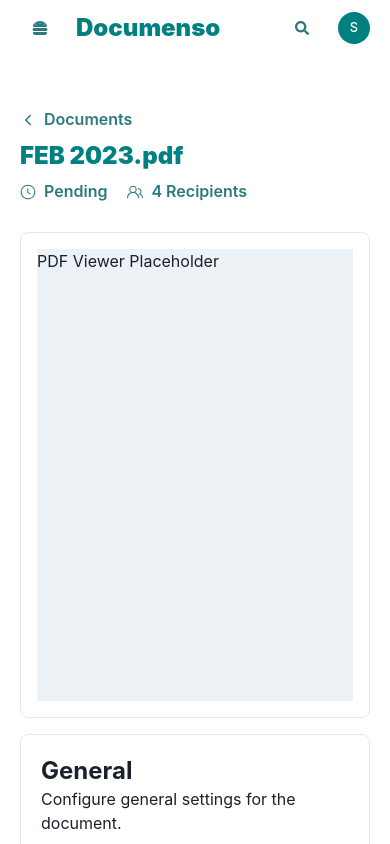
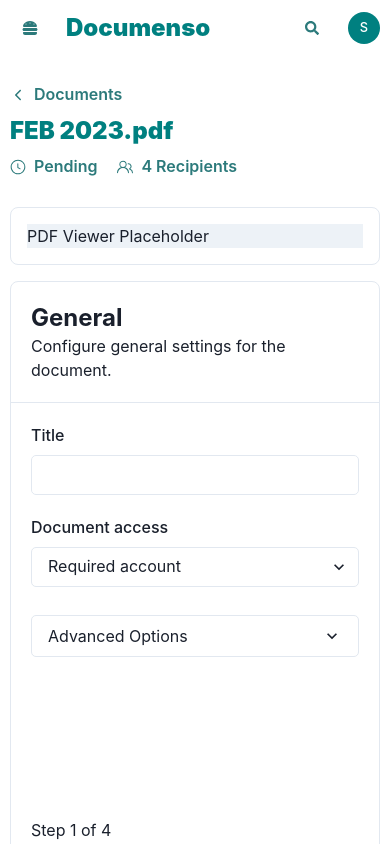
Before and after one commit to SameerTheProgrammer/PSE_documenso_ui, a React (Vite) app: page /document/edit/doc1 in a window 390 px wide. Shown: the top 844 px of the page. Built offline with nearby package versions, Linux system fonts and the light colour scheme.

Commit message:
make doc edit page responsive

```diff
--- a/src/components/DocumentEditPage/FirstStepCard.tsx
+++ b/src/components/DocumentEditPage/FirstStepCard.tsx
@@ -43,12 +43,12 @@
                 overflow="hidden"
                 shadow={"none"}
                 borderColor={"none"}
-                h={"100%"}
+                minH={650}
             >
                 <DocumentEditCardHeading ActiveStep={ActiveStep} steps={steps} />
 
                 <CardBody overflowY="auto">
-                    <Flex w={"100%"} gap={5} direction={"column"}>
+                    <Flex h={350} w={"100%"} gap={5} direction={"column"}>
                         <FormControl>
                             <FormLabel>Title</FormLabel>
                             <Input name="title" borderRadius={5} />
--- a/src/components/DocumentEditPage/ForthStepCard.tsx
+++ b/src/components/DocumentEditPage/ForthStepCard.tsx
@@ -37,7 +37,7 @@
                 overflow="hidden"
                 shadow={"none"}
                 borderColor={"none"}
-                h={"100%"}
+                minH={650}
             >
                 <DocumentEditCardHeading ActiveStep={ActiveStep} steps={steps} />
 
@@ -55,7 +55,7 @@
                                 <Text> Message </Text>
                                 <Text opacity={0.7}> (Optional)</Text>
                             </FormLabel>
-                            <Textarea maxH={250} />
+                            <Textarea minH={150} maxH={250} />
                         </FormControl>
                     </Flex>
                 </CardBody>
--- a/src/components/DocumentEditPage/SecondStepCard.tsx
+++ b/src/components/DocumentEditPage/SecondStepCard.tsx
@@ -90,12 +90,12 @@
                 overflow="hidden"
                 shadow={"none"}
                 borderColor={"none"}
-                h={"100%"}
+                minH={650}
             >
                 <DocumentEditCardHeading ActiveStep={ActiveStep} steps={steps} />
 
-                <CardBody overflowY="auto">
-                    <Flex overflowX={"hidden"} w={"100%"} gap={5} h={"100%"} direction={"column"}>
+                <CardBody overflowY="auto" overflowX={"hidden"}>
+                    <Flex w={"100%"} gap={5} h={350} direction={"column"}>
                         {forms.map((form, index) => (
                             <Flex w={"100%"} key={index} gap={4} align={"center"}>
                                 <FormControl isRequired>
@@ -118,13 +118,14 @@
                                         }
                                     />
                                 </FormControl>
-                                <Flex mt={8} gap={2}>
+                                <Flex mt={8} gap={{ base: 1, lg: 2 }}>
                                     <FormControl>
                                         <Menu>
                                             <MenuButton
                                                 as={Button}
                                                 borderRadius={5}
                                                 rightIcon={<IoIosArrowDown />}
+                                                px={{ base: 2, sm: 4 }}
                                             >
                                                 {roleIcon[form.role]}
                                             </MenuButton>
--- a/src/components/DocumentEditPage/ThirdStepCard.tsx
+++ b/src/components/DocumentEditPage/ThirdStepCard.tsx
@@ -103,14 +103,13 @@
                 flex="3"
                 borderWidth="1px"
                 borderRadius="lg"
-                overflow="hidden"
                 shadow={"none"}
                 borderColor={"none"}
-                h={"100%"}
+                minH={650}
             >
                 <DocumentEditCardHeading ActiveStep={ActiveStep} steps={steps} />
 
-                <CardBody overflowY="auto">
+                <CardBody>
                     <Flex w={"100%"} gap={5} direction={"column"}>
                         <Menu>
                             <MenuButton
@@ -158,6 +157,7 @@
                             templateColumns="repeat(3, 1fr)"
                             justifyItems={"center"}
                             gap={2}
+                            flexWrap={"wrap"}
                         >
                             <GridItem w={"100%"} h={"100%"}>
                                 <Button
--- a/src/components/DocumentPage/table/Table.tsx
+++ b/src/components/DocumentPage/table/Table.tsx
@@ -58,11 +58,10 @@
         header: "Actions",
         cell: (info: CellContext<ITableDocsData, string>) => (
             <Flex gap={5} align="center">
-                <Button leftIcon={<FaRegEdit />}>
-                    <ChakraLink as={ReactRouterLink} to={`document/edit/${info.getValue()}`}>
-                        Edit
-                    </ChakraLink>
-                </Button>
+                <ChakraLink as={ReactRouterLink} to={`document/edit/${info.getValue()}`}>
+                    <Button leftIcon={<FaRegEdit />}>Edit</Button>
+                </ChakraLink>
+
                 <Icon as={HiOutlineDotsVertical} />
             </Flex>
         ),
--- a/src/components/HomeLayout/navbar/index.tsx
+++ b/src/components/HomeLayout/navbar/index.tsx
@@ -29,7 +29,7 @@
             left={0}
             right={0}
             spacing={0}
-            px={{ base: "20px", sm: "50px", md: "100px" }}
+            px={{ base: "10px", sm: "20px", md: "50px" }}
             border={0}
             bg="white"
             zIndex={999}
--- a/src/layouts/HomeLayout.tsx
+++ b/src/layouts/HomeLayout.tsx
@@ -7,8 +7,8 @@
     return (
         <>
             <Navbar />
-            <Box w={"100%"} mt={100} px={{ base: "20px", sm: "50px", md: "100px" }}>
-                <VStack marginY={8} spacing={8} w="full" justify={"flex-start"}>
+            <Box w={"100%"} mt={{ base: 75, lg: 90 }} px={{ base: "10px", sm: "20px", md: "50px" }}>
+                <VStack marginBottom={10} spacing={8} w="full" justify={"flex-start"}>
                     <Outlet />
                 </VStack>
             </Box>
--- a/src/pages/DocumentEditPage.tsx
+++ b/src/pages/DocumentEditPage.tsx
@@ -76,6 +76,7 @@
     return (
         <Flex w={"100%"} direction={"column"}>
             <Box mb={5}>
+                <ChakraLink as={ReactRouterLink} to="/">
                     <Button
                         p={0}
                         leftIcon={<IoIosArrowBack />}
@@ -83,16 +84,15 @@
                         variant="ghost"
                         _hover={{ bg: "none" }}
                     >
-                    <ChakraLink as={ReactRouterLink} to="/">
                         Documents
+                    </Button>
                 </ChakraLink>
-                </Button>
 
                 <Heading as="h3" size="lg" color="teal" fontWeight="black" cursor="pointer">
                     FEB 2023.pdf
                 </Heading>
 
-                <Flex align={"center"} gap={5}>
+                <Flex align={"center"} gap={5} wrap="wrap">
                     <Button
                         leftIcon={<GoClock />}
                         colorScheme="teal"
@@ -136,9 +136,9 @@
                 </Flex>
             </Box>
 
-            <Flex height="100vh" gap={4} direction={"column"}>
+            <Flex gap={4} direction={{ base: "column", lg: "row" }}>
                 {/* Left Side: PDF Viewer */}
-                <Box flex="4" borderWidth="1px" borderRadius="lg" overflow="hidden" padding="4">
+                <Box flex="4" minH={"min-content"} borderWidth="1px" borderRadius="lg" padding="4">
                     {/* Replace with actual PDF viewer component */}
                     <Box height="100%" backgroundColor="gray.100">
                         PDF Viewer Placeholder
```
Lines whose indentation alone changed are shown as unchanged.
